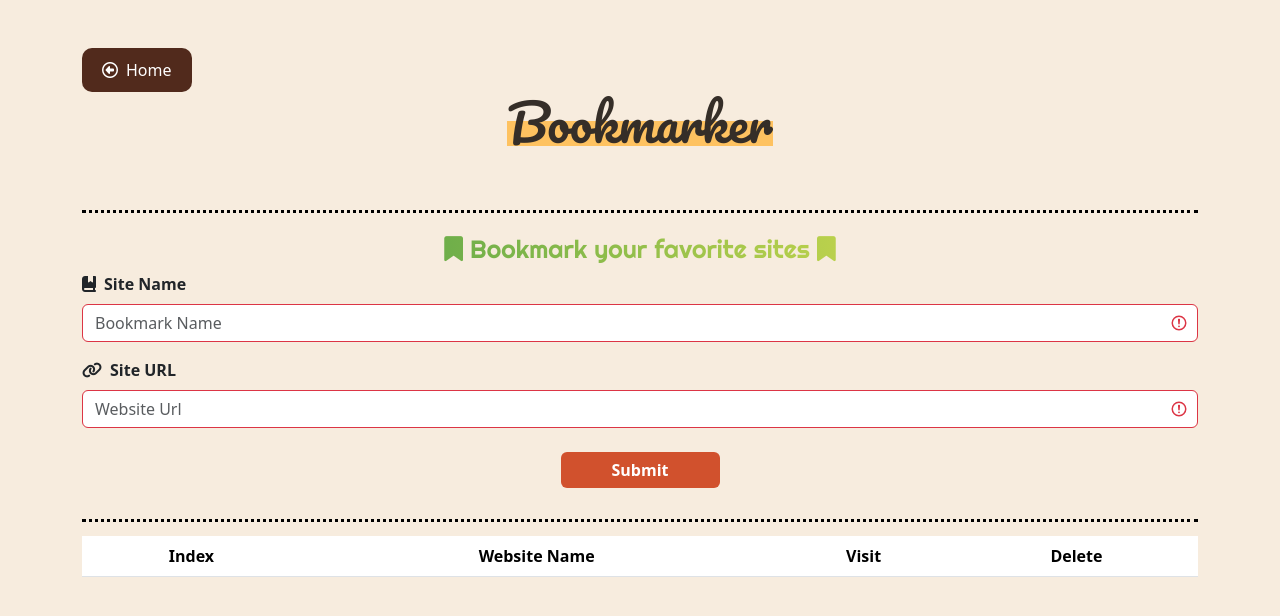
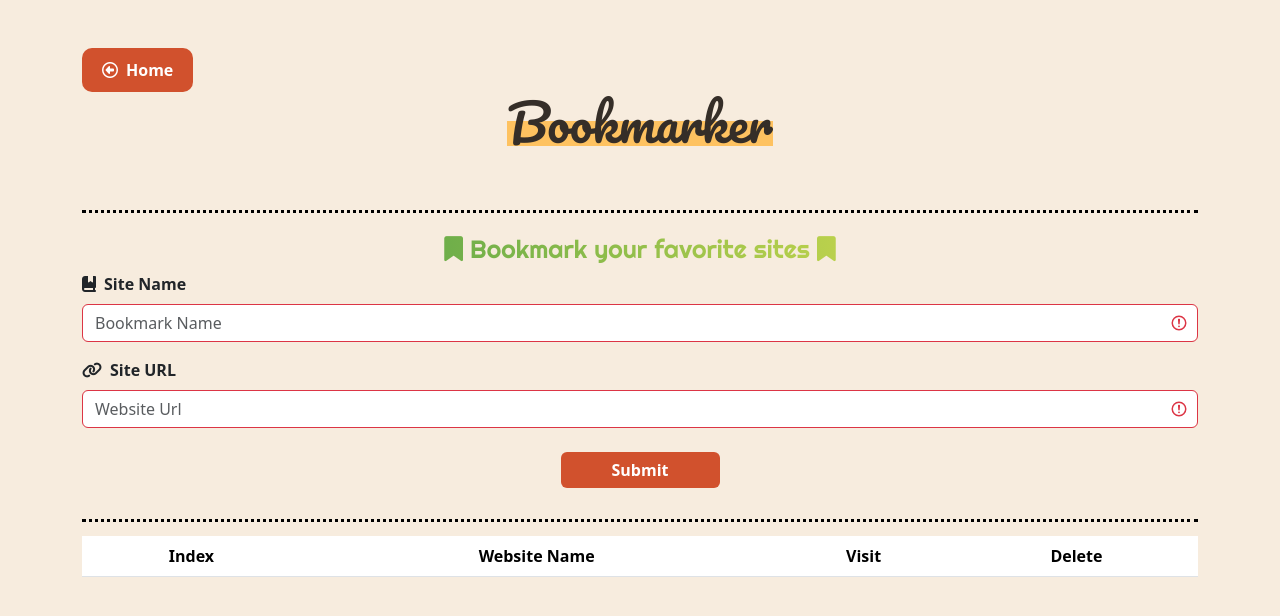
Before and after one commit to MohamedKhalel411/login-system, a plain HTML site: page book.html in a window 1280 px wide. Drawn offline with Linux system fonts and the light colour scheme.

Commit message:
Add files via upload

```diff
--- a/css/style.css
+++ b/css/style.css
@@ -179,15 +179,16 @@ body{
     }
 }
 .logout-btn{
-    background-color: #512A1C;
+    background-color: #d1512d;
     color: white;
     border: none;
     padding: 10px 20px;
     border-radius: 10px;
-    font-weight: 500;
+    font-weight: 700;
+
 }
 .logout-btn:hover{
-    background-color: #623F34;
+    background-color: #BB4120;
 }
 .moves-up{
 
```
